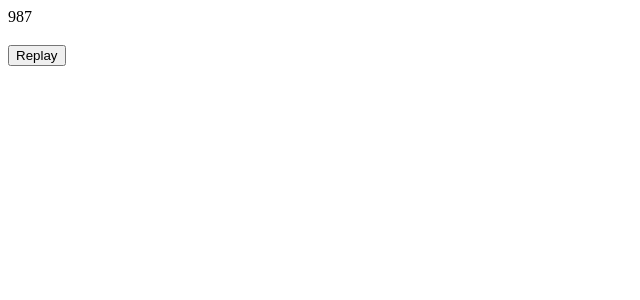
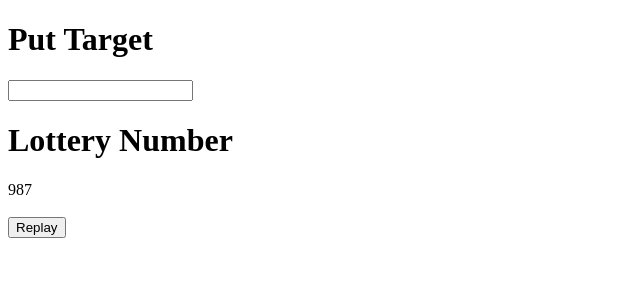
Before and after one commit to safi-io/React-2024, a React (Vite) app in the folder 02StatesReact/: page / in a window 1280 px wide. Shown: the top 300 px of the page, without its empty margins (0-640 px from the left). Built offline with nearby package versions, Linux system fonts and the light colour scheme.

Commit message:
Done with user input target

```diff
--- a/02StatesReact/src/Lottery.jsx
+++ b/02StatesReact/src/Lottery.jsx
@@ -3,20 +3,30 @@ import { randomNum, sumRandomNum } from "./helperLottery.js";
 
 export default function Lottery() {
   let [arr, setArr] = useState(randomNum(3));
-  let isEqual = sumRandomNum(arr) === 10;
+  let [target, setTarget] = useState(0);
+  let isEqual = sumRandomNum(arr) === target;
 
   let genNew = () => {
     setArr(randomNum(3));
   };
 
+  let updateTarget = (e) => {
+    setTarget(Number(e.target.value));
+  }
+
 
   return (
     <>
+        <h1>Put Target</h1>
+      <input type="text" onChange={updateTarget} /> <br/>
+
+      <h1>Lottery Number</h1>
 
       <span>{arr[0]}</span>
       <span>{arr[1]}</span>
       <span>{arr[2]}</span>
-      <h3>{isEqual && "Congo"}</h3>
+
+      <h3>{isEqual && "Congratulations, you won"}</h3>
       <button onClick={genNew}>Replay</button>
     </>
   );
```
